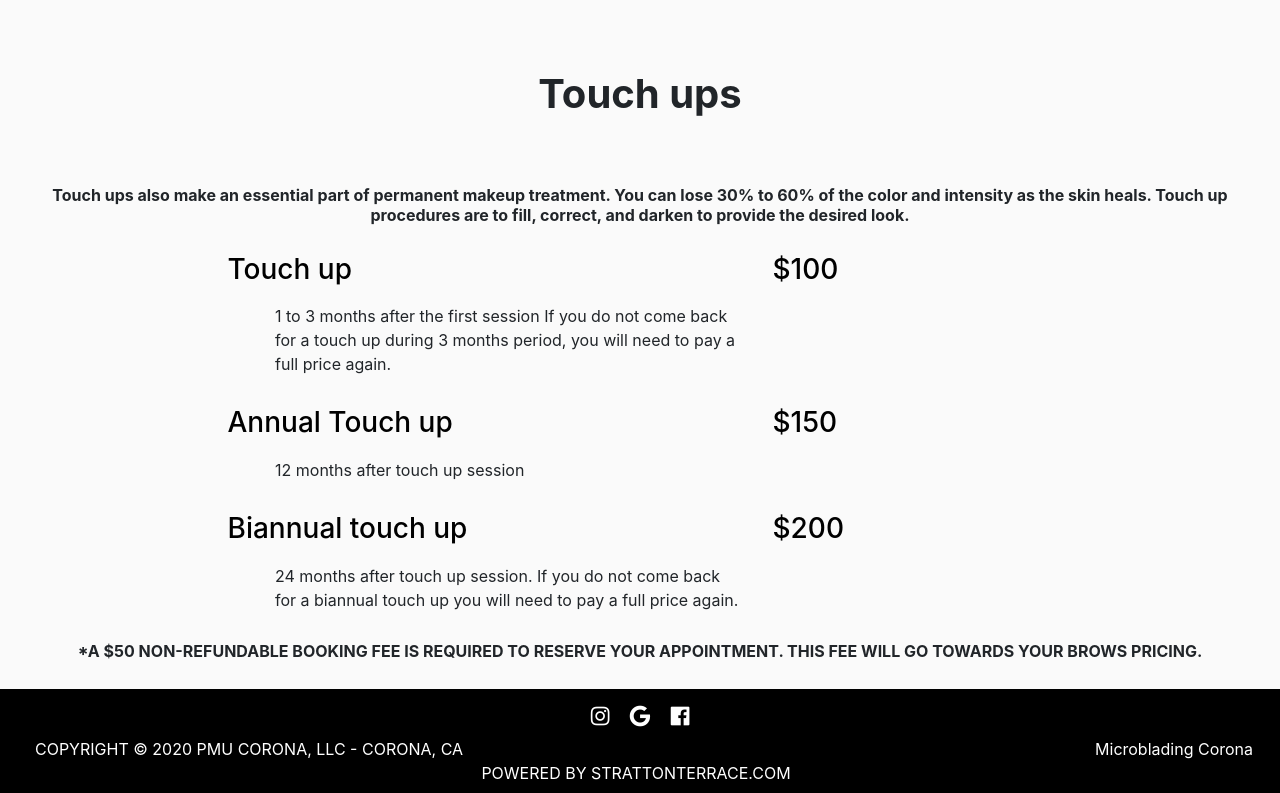
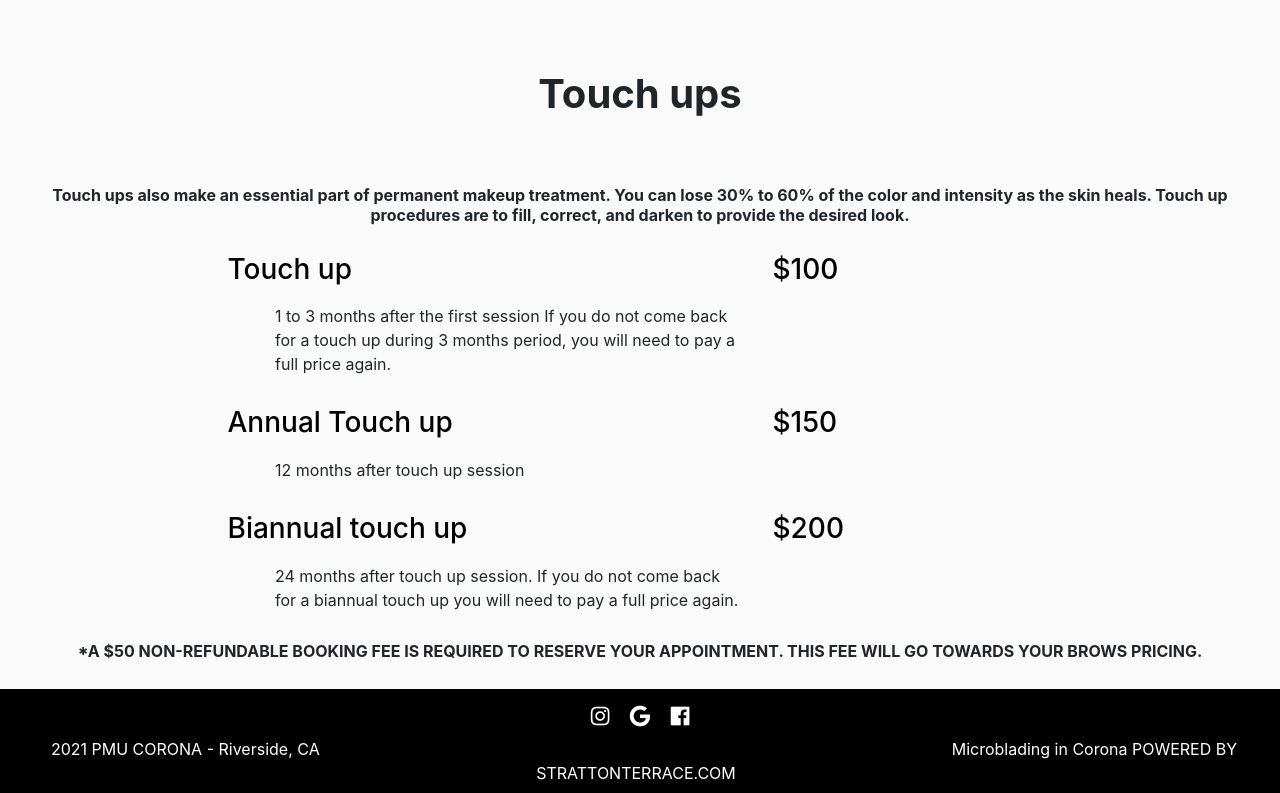
Before and after one commit to Juzva8/PMUcorona, a React (Create React App) app: page /pricing in a window 1280 px wide. Shown: the part 1464-2257 px from the top of the page. Built offline with nearby package versions, Linux system fonts and the light colour scheme.

Commit message:
Update Footer.js

```diff
--- a/src/Components/Footer/Footer.js
+++ b/src/Components/Footer/Footer.js
@@ -15,9 +15,9 @@ const Footer = () => (
                     <i className="fab fa-facebook fa-lg"></i>
                     </a>
                 </ul>
-   <a href="http://pmucorona.com/" target="_blank" className="copyright"rel="noopener noreferrer">COPYRIGHT © 2020 PMU CORONA, LLC - CORONA, CA</a>
+   <a href="http://pmucorona.com/" target="_blank" className="copyright"rel="noopener noreferrer">2021 PMU CORONA - Riverside, CA</a>
    {}
-   <a href="https://strattonterrace.com/"target="_blank"  className="POWERED" rel="noopener noreferrer">Microblading Corona POWERED BY STRATTONTERRACE.COM</a>
+   <a href="https://strattonterrace.com/"target="_blank"  className="POWERED" rel="noopener noreferrer">Microblading in Corona POWERED BY STRATTONTERRACE.COM</a>
 
     </div>
   );
```
